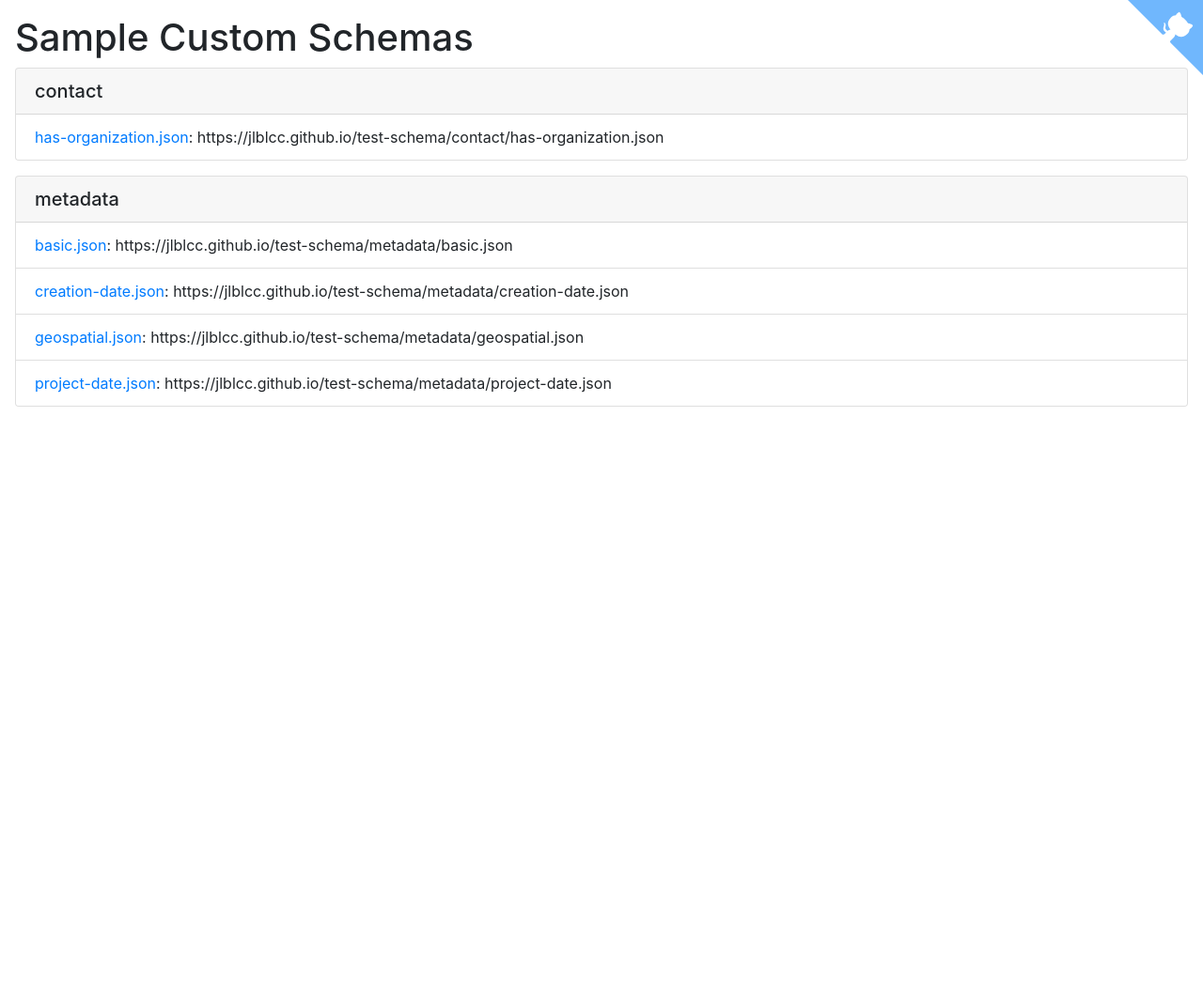
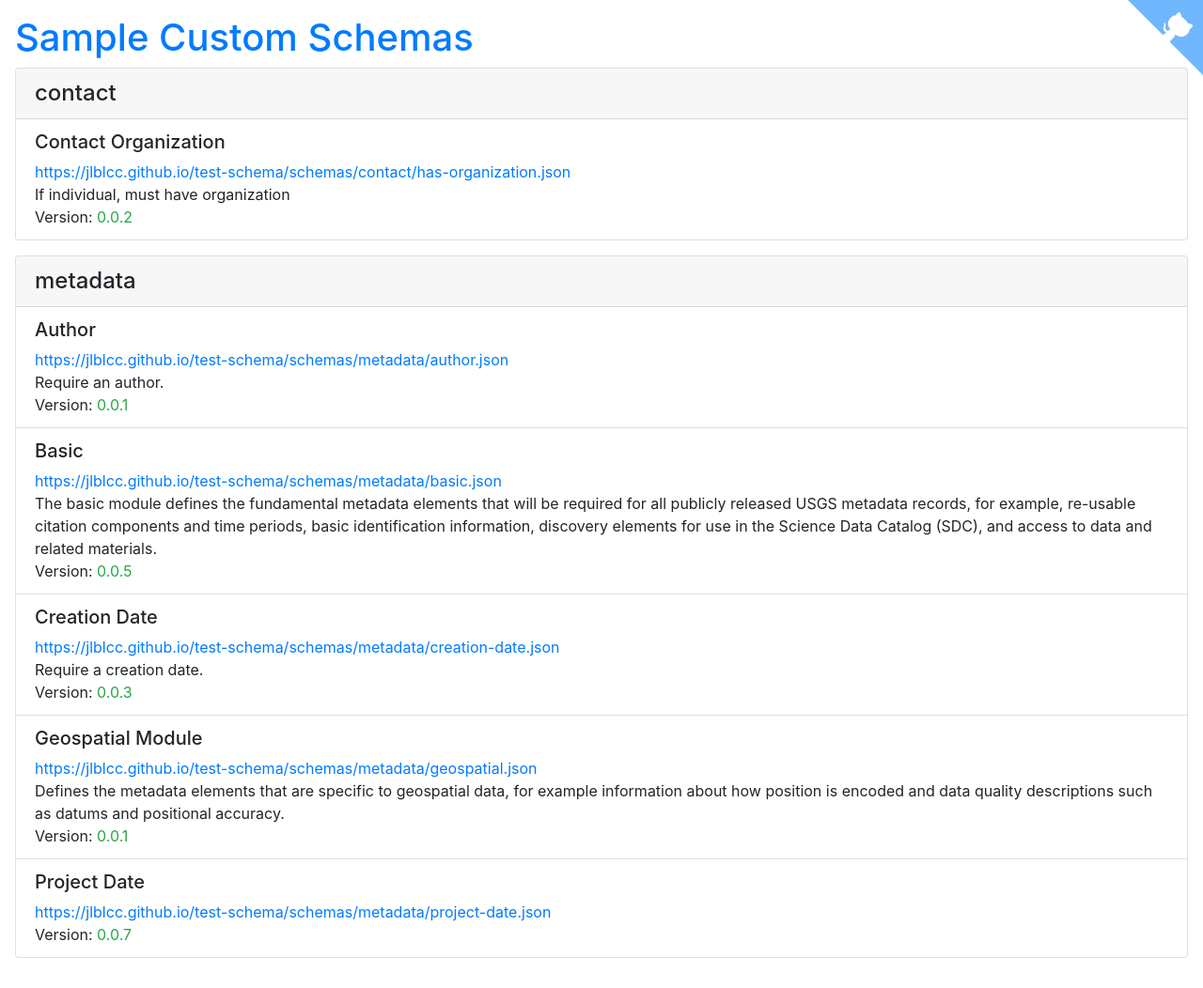
Before and after one commit to jlblcc/test-schema, a Jekyll site: the page built from index.md, in a window 1280 px wide. Shown: the whole page at 94% size. Built offline with Jekyll 4.4.1, drawn with Linux system fonts in a browser that asks for light colours; before the commit the page ends 900 px from its top, so only the background shows below that.

Commit message:
Add author, update layout

```diff
--- a/_config.yml
+++ b/_config.yml
@@ -40,3 +40,4 @@ markdown: kramdown
 #   - vendor/cache/
 #   - vendor/gems/
 #   - vendor/ruby/
+data_dir            : schemas
--- a/index.md
+++ b/index.md
@@ -4,24 +4,33 @@ layout: default
 ---
 
 # {{ page.title }}
+{: .text-primary}
 
 {% assign files = site.static_files | where: "extname", ".json" | group_by_exp: "item",
-"item.path | remove_first: '/' | split: '/' | first" %}
-<!-- {{ files | jsonify }} -->
-<!-- {% for folder in files %}
+"item.path | remove_first: '/' | split: '/' | shift | first" %}
+<!-- {{ files | jsonify }}
+{% for folder in files %}
   - {{ folder.name }}
   {% for file in folder.items %}
     - [{{ file.name }}]({{ file.path }}): {{ site.url }}{{ file.path }}
   {% endfor %}
-
 {% endfor %} -->
-
 {% for folder in files %}
 <div class="card mb-3">
-  <h5 class="card-header">{{ folder.name }}</h5>
+  <h4 class="card-header">{{ folder.name }}</h4>
   <ul class="list-group list-group-flush">
   {% for file in folder.items %}
-    <li class="list-group-item"><a href="{{ file.path | relative_url }}">{{ file.name }}</a>: {{ site.url }}{{ file.path | relative_url }}</li>
+    {% assign fpath = file.path | split: "/" %}
+    {% assign fsize = fpath.size | minus: 2 %}
+    {% assign ffolder = fpath[fsize] %}
+    {% assign fobj = site.data[ffolder][file.basename] %}
+
+    <li class="list-group-item">
+    <h5 class="list-group-item-header">{{fobj.title}}</h5>
+    <div><a href="{{ file.path | relative_url }}">{{ site.url }}{{ file.path | relative_url }}</a></div>
+    <div>{{fobj.description}}</div>
+    <div>Version: <span class="text-success">{{fobj.version}}</span></div>
+    </li>
   {% endfor %}
   </ul>
 </div>
--- a/contact/has-organization.json
+++ b/schemas/contact/has-organization.json
@@ -1,8 +1,9 @@
 {
   "$schema": "http://json-schema.org/draft-07/schema#",
-  "description": "if individual, must have organization",
+  "title": "Contact Organization",
+  "description": "If individual, must have organization",
   "$id": "has-organization",
-  "version": "0.0.1",
+  "version": "0.0.2",
   "type": "object",
   "if": {
     "properties": {
--- a/metadata/creation-date.json
+++ b/schemas/metadata/author.json
@@ -1,7 +1,9 @@
 {
   "$schema": "http://json-schema.org/draft-07/schema#",
-  "$id": "creation-date",
-  "version": "0.0.2",
+  "title": "Author",
+  "description": "Require an author.",
+  "$id": "author.json",
+  "version": "0.0.1",
   "type": "object",
   "properties": {
     "metadata": {
@@ -44,7 +46,7 @@
         }
       },
       "errorMessage": {
-        "if": "Projects require a creation date."
+        "if": "Resources require a creation date."
       },
       "required": [
         "citation",
@@ -55,36 +57,26 @@
     "Citation": {
       "type": "object",
       "properties": {
-        "date": {
+        "responsibleParty": {
           "type": "array",
+          "minItems": 1,
           "contains": {
-            "$ref": "#/definitions/Date"
+            "properties": {
+              "role": {
+                "const": "author"
+              }
+            }
           },
           "errorMessage": {
-            "contains": "Citation should have at least one date with dateType = creation."
+            "minItems": "At least one responsibleParty is required in the resource citation.",
+            "contains": "At least one author should be list in citation."
           }
         }
       },
       "required": [
-        "date"
+        "responsibleParty"
       ],
       "title": "Citation"
-    },
-    "Date": {
-      "type": "object",
-      "properties": {
-        "dateType": {
-          "const": "creation",
-          "errorMessage": {
-            "const": "Metadata records require at least one date with dateType = creation."
-          }
-        }
-      },
-      "required": [
-        "date",
-        "dateType"
-      ],
-      "title": "Date"
     },
     "ResourceType": {
       "type": "object",
--- /dev/null
+++ b/schemas/metadata/creation-date.json
@@ -0,0 +1,99 @@
+{
+  "$schema": "http://json-schema.org/draft-07/schema#",
+  "title": "Creation Date",
+  "description": "Require a creation date.",
+  "$id": "creation-date",
+  "version": "0.0.3",
+  "type": "object",
+  "properties": {
+    "metadata": {
+      "$ref": "#/definitions/Metadata"
+    }
+  },
+  "required": [
+    "metadata"
+  ],
+  "definitions": {
+    "Metadata": {
+      "type": "object",
+      "properties": {
+        "resourceInfo": {
+          "$ref": "#/definitions/ResourceInfo"
+        }
+      },
+      "required": [
+        "resourceInfo"
+      ],
+      "title": "Metadata"
+    },
+    "ResourceInfo": {
+      "type": "object",
+      "if": {
+        "properties": {
+          "resourceType": {
+            "type": "array",
+            "contains": {
+              "$ref": "#/definitions/ResourceType"
+            }
+          }
+        }
+      },
+      "then": {
+        "properties": {
+          "citation": {
+            "$ref": "#/definitions/Citation"
+          }
+        }
+      },
+      "errorMessage": {
+        "if": "Resources require a creation date."
+      },
+      "required": [
+        "citation",
+        "resourceType"
+      ],
+      "title": "ResourceInfo"
+    },
+    "Citation": {
+      "type": "object",
+      "properties": {
+        "date": {
+          "type": "array",
+          "contains": {
+            "$ref": "#/definitions/Date"
+          },
+          "errorMessage": {
+            "contains": "Citation should have at least one date with dateType = creation."
+          }
+        }
+      },
+      "required": [
+        "date"
+      ],
+      "title": "Citation"
+    },
+    "Date": {
+      "type": "object",
+      "properties": {
+        "dateType": {
+          "const": "creation",
+          "errorMessage": {
+            "const": "Metadata records require at least one date with dateType = creation."
+          }
+        }
+      },
+      "required": [
+        "date",
+        "dateType"
+      ],
+      "title": "Date"
+    },
+    "ResourceType": {
+      "type": "object",
+      "required": [
+        "type"
+      ],
+      "title": "ResourceType"
+    }
+  }
+}
--- a/metadata/project-date.json
+++ b/schemas/metadata/project-date.json
@@ -1,7 +1,8 @@
 {
   "$schema": "http://json-schema.org/draft-07/schema#",
+  "title": "Project Date",
   "$id": "project-date",
-  "version": "0.0.6",
+  "version": "0.0.7",
   "type": "object",
   "properties": {
     "metadata": {
```
Also changed, not shown: schemas/metadata/basic.json (renamed from metadata/basic.json), schemas/metadata/geospatial.json (renamed from metadata/geospatial.json).
